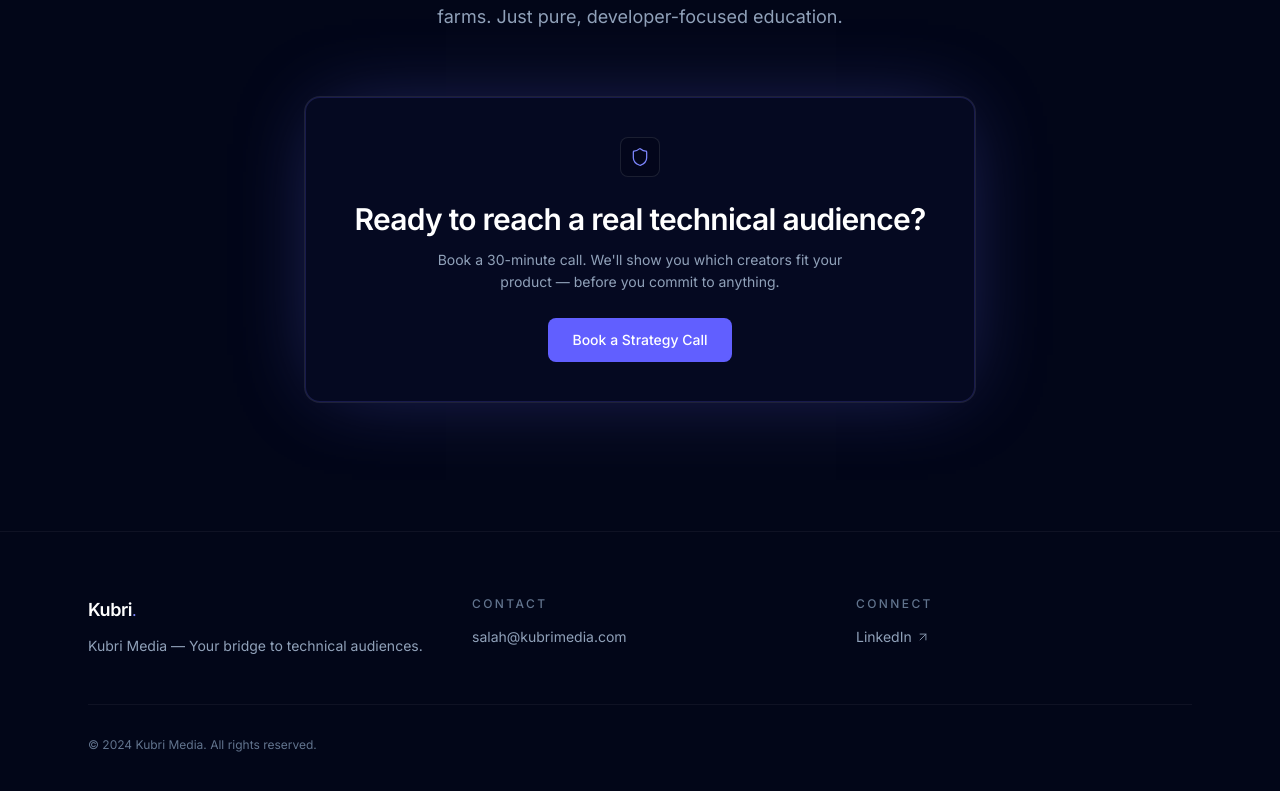
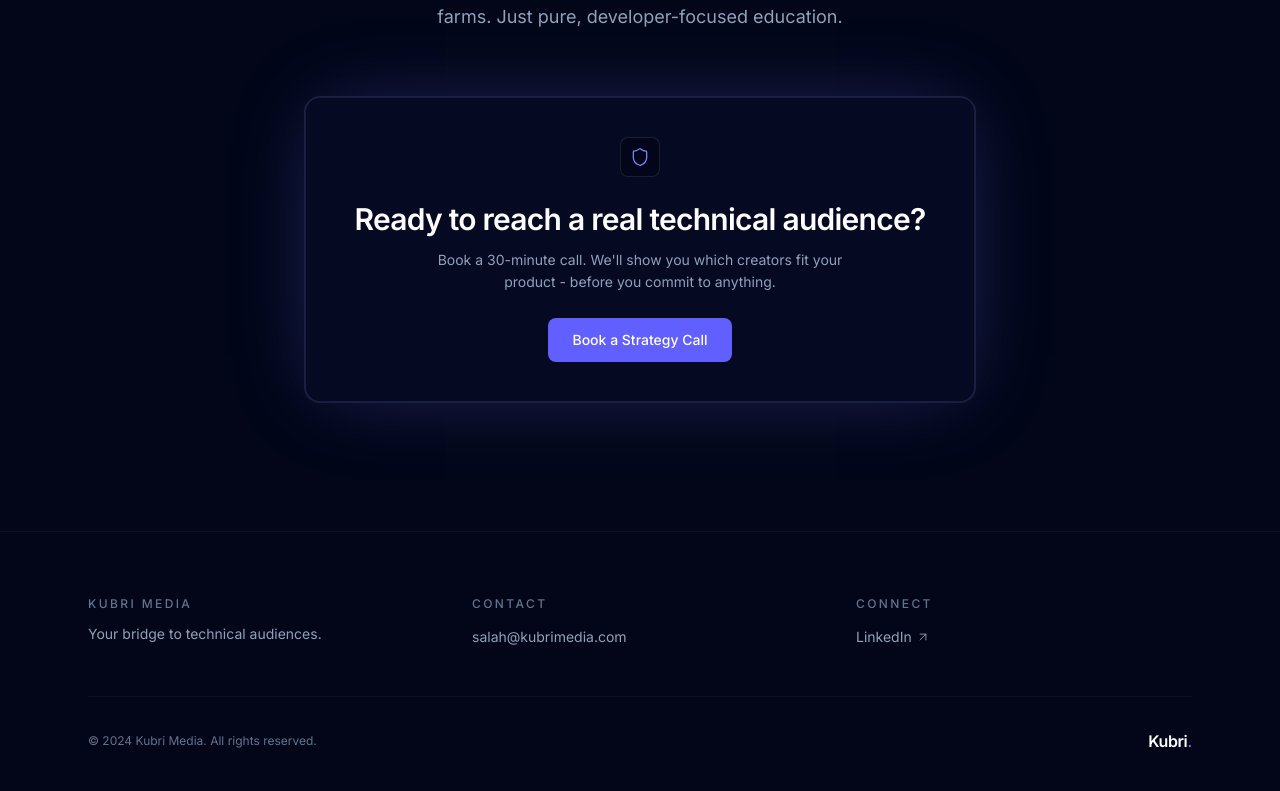
Before and after one commit to SalUdd/kubri-media-website, a Next.js app: page / in a window 1280 px wide. Shown: the part 2758-3549 px from the top of the page. Built offline with nearby package versions, Linux system fonts and the light colour scheme.

Commit message:
fix: replace em-dashes with hyphens, align footer columns

```diff
--- a/app/layout.tsx
+++ b/app/layout.tsx
@@ -11,7 +11,7 @@ const inter = Inter({
 
 export const metadata: Metadata = {
   metadataBase: new URL("https://kubrimedia.com"),
-  title: "Kubri Media — Technical Creator Marketing for B2B SaaS & DevTools",
+  title: "Kubri Media - Technical Creator Marketing for B2B SaaS & DevTools",
   description:
     "We connect B2B SaaS and DevTool brands with vetted technical creators who actually build with your software. High-intent views, zero fluff.",
   keywords: [
@@ -22,7 +22,7 @@ export const metadata: Metadata = {
     "developer creator agency",
   ],
   openGraph: {
-    title: "Kubri Media — Your bridge to technical audiences.",
+    title: "Kubri Media - Your bridge to technical audiences.",
     description:
       "A boutique B2B creator broker connecting SaaS and DevTool founders with vetted technical creators. High-intent views, zero fluff.",
     url: "https://kubrimedia.com",
@@ -31,7 +31,7 @@ export const metadata: Metadata = {
   },
   twitter: {
     card: "summary_large_image",
-    title: "Kubri Media — Your bridge to technical audiences.",
+    title: "Kubri Media - Your bridge to technical audiences.",
     description:
       "Vetted technical creators for B2B SaaS and DevTools. High-intent views, zero fluff.",
   },
--- a/app/page.tsx
+++ b/app/page.tsx
@@ -13,11 +13,11 @@ export default function HomePage() {
         aria-hidden
         className="absolute inset-x-0 top-0 z-0 h-[720px] overflow-hidden"
       >
-        {/* Ambient glow — the only gradient */}
+        {/* Ambient glow - the only gradient */}
         <div className="absolute left-1/2 top-[-320px] h-[640px] w-[1400px] -translate-x-1/2 rounded-full bg-indigo-600/30 blur-[140px]" />
-        {/* Focal center — tighter indigo layer */}
+        {/* Focal center - tighter indigo layer */}
         <div className="absolute left-1/2 top-[-220px] h-[440px] w-[980px] -translate-x-1/2 rounded-full bg-indigo-400/20 blur-[120px]" />
-        {/* structural grid — bridge motif; do not replace with generic decoration. */}
+        {/* structural grid - bridge motif; do not replace with generic decoration. */}
         <div
           className="absolute inset-0"
           style={{
--- a/components/Footer.tsx
+++ b/components/Footer.tsx
@@ -7,22 +7,16 @@ export default function Footer() {
       <div className="mx-auto max-w-6xl px-6">
         <div className="grid grid-cols-1 gap-12 md:grid-cols-3">
           <div>
-            <Link
-              href="/"
-              className="rounded inline-block focus-visible:outline-none focus-visible:ring-2 focus-visible:ring-indigo-400/50"
-            >
-              <span className="text-lg font-semibold tracking-tight text-white">
-                Kubri
-              </span>
-              <span className="text-indigo-400">.</span>
-            </Link>
-            <p className="mt-3 text-sm text-slate-400">
-              Kubri Media — Your bridge to technical audiences.
+            <p className="mb-3 text-xs font-medium uppercase tracking-[0.2em] text-slate-500">
+              Kubri Media
+            </p>
+            <p className="text-sm text-slate-400">
+              Your bridge to technical audiences.
             </p>
           </div>
 
           <div>
-            <p className="text-xs font-medium uppercase tracking-[0.2em] text-slate-500 mb-3">
+            <p className="mb-3 text-xs font-medium uppercase tracking-[0.2em] text-slate-500">
               Contact
             </p>
             <a
@@ -34,7 +28,7 @@ export default function Footer() {
           </div>
 
           <div>
-            <p className="text-xs font-medium uppercase tracking-[0.2em] text-slate-500 mb-3">
+            <p className="mb-3 text-xs font-medium uppercase tracking-[0.2em] text-slate-500">
               Connect
             </p>
             <a
@@ -43,16 +37,22 @@ export default function Footer() {
               rel="noopener noreferrer"
               className="inline-flex items-center gap-1 text-sm text-slate-400 hover:text-white transition-colors duration-200 rounded focus-visible:outline-none focus-visible:ring-2 focus-visible:ring-indigo-400/50"
             >
-              LinkedIn{" "}
-              <ArrowUpRight className="h-3.5 w-3.5" strokeWidth={1.5} aria-hidden />
+              LinkedIn <ArrowUpRight className="h-3.5 w-3.5" strokeWidth={1.5} aria-hidden />
             </a>
           </div>
         </div>
 
-        <div className="mt-12 border-t border-white/5 pt-8">
+        <div className="mt-12 flex flex-col gap-4 border-t border-white/5 pt-8 sm:flex-row sm:items-center sm:justify-between">
           <p className="text-xs text-slate-500">
             © 2024 Kubri Media. All rights reserved.
           </p>
+          <Link
+            href="/"
+            className="rounded inline-flex focus-visible:outline-none focus-visible:ring-2 focus-visible:ring-indigo-400/50"
+          >
+            <span className="text-base font-semibold tracking-tight text-white">Kubri</span>
+            <span className="text-indigo-400">.</span>
+          </Link>
         </div>
       </div>
     </footer>
--- a/components/Guardrails.tsx
+++ b/components/Guardrails.tsx
@@ -26,7 +26,7 @@ export default function Guardrails() {
             Ready to reach a real technical audience?
           </h3>
           <p className="mx-auto mt-3 max-w-md text-sm leading-relaxed text-slate-400">
-            {"Book a 30-minute call. We'll show you which creators fit your product — before you commit to anything."}
+            {"Book a 30-minute call. We'll show you which creators fit your product - before you commit to anything."}
           </p>
           <a
             href="https://calendly.com/kubri/strategy-call"
```
Also changed, not shown: 1 other file (tests, documents, lock files or other folders).
